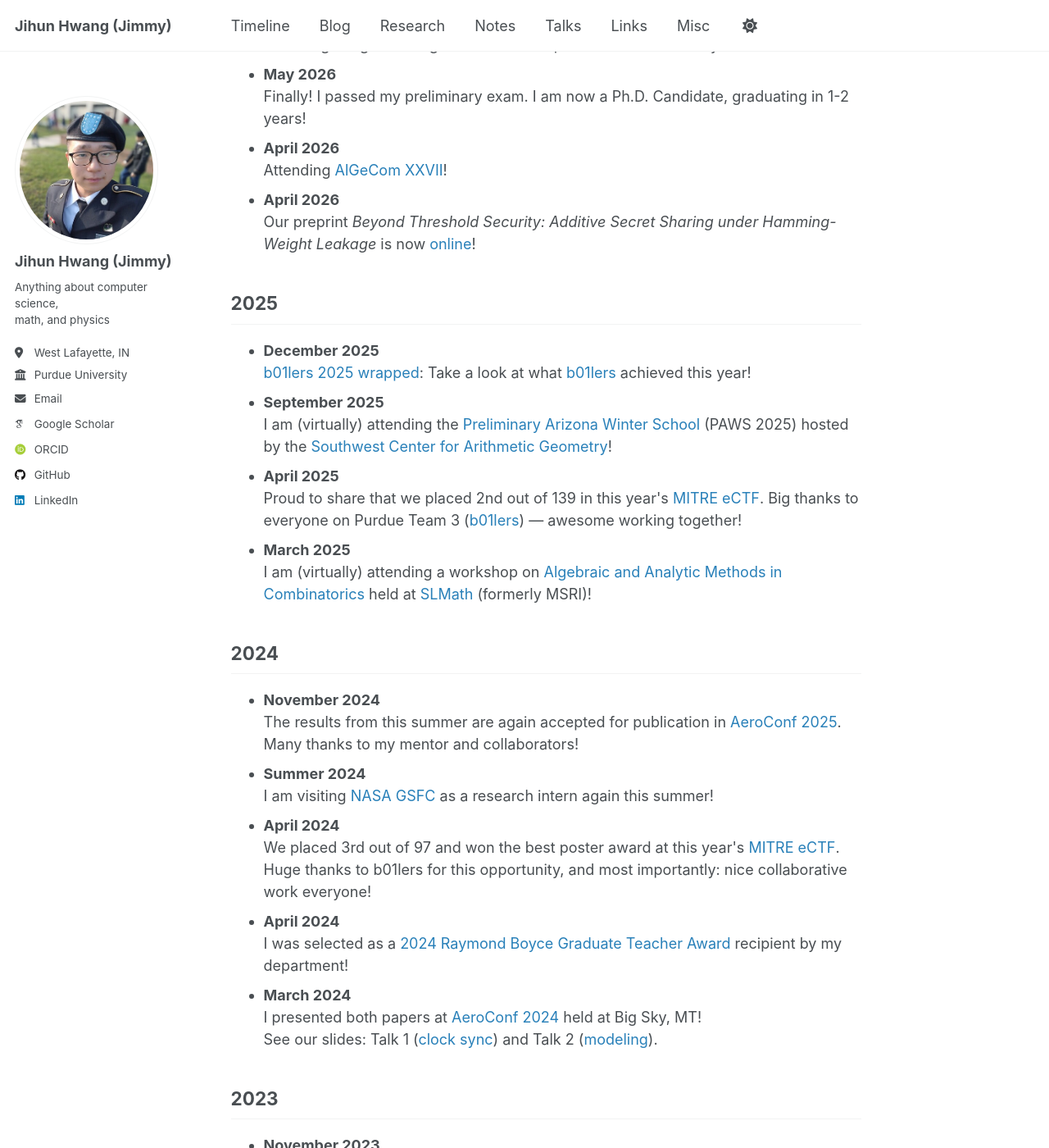
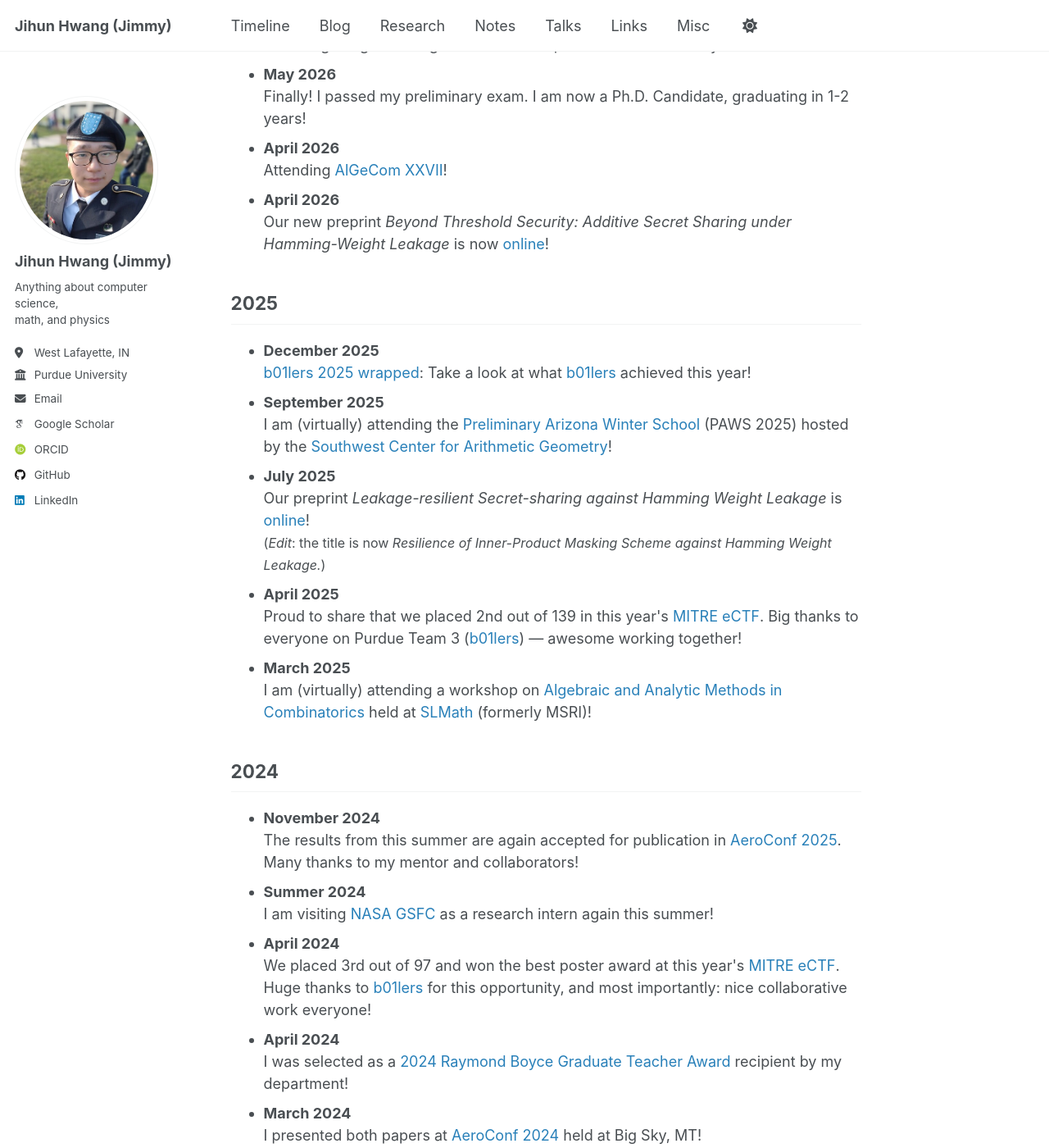
Before and after one commit to jihunhwang/jihunhwang.github.io, a Jekyll site: the page built from _pages/timeline.md, in a window 1280 px wide and 1400 px high, scrolled down 256 px. Shown: the whole window at 82% size. Built offline with Jekyll 4.4.1, drawn with Linux system fonts in a browser that asks for light colours; some web fonts are replaced.

Commit message:
updated timeline a bit

```diff
--- a/_pages/timeline.md
+++ b/_pages/timeline.md
@@ -25,7 +25,7 @@ search: exclude
 
 <li>
 	<div><b>April 2026</b></div>
-	<div>Our preprint <i>Beyond Threshold Security: Additive Secret Sharing under Hamming-Weight Leakage</i> is now <a href='{{ site.data.publications_phd | where: "title", "Beyond Threshold Security: Additive Secret Sharing under Hamming-Weight Leakage" | first | map: "full_version" | first }}'>
+	<div>Our new preprint <i>Beyond Threshold Security: Additive Secret Sharing under Hamming-Weight Leakage</i> is now <a href='{{ site.data.publications_phd | where: "title", "Beyond Threshold Security: Additive Secret Sharing under Hamming-Weight Leakage" | first | map: "full_version" | first }}'>
   online</a>!</div>
 </li>
 
@@ -46,6 +46,14 @@ search: exclude
 <li>
 	<div><b>September 2025</b></div>
 	<div>I am (virtually) attending the <a href="https://swc-math.github.io/aws/2026/2026PAWS.html">Preliminary Arizona Winter School</a> (PAWS 2025) hosted by the <a href="https://swc-math.github.io/misc/aboutSWC/index.html">Southwest Center for Arithmetic Geometry</a>!</div>
+</li>
+
+<li>
+	<div><b>July 2025</b></div>
+	<div>Our preprint <i>Leakage-resilient Secret-sharing against Hamming Weight Leakage</i> is <a href='{{ site.data.publications_phd | where: "title", "Resilience of Inner-Product Masking Scheme against Hamming Weight Leakage" | first | map: "full_version" | first }}'>
+  online</a>!</div>
+
+  <div><font size=3>(<i>Edit</i>: the title is now <i>Resilience of Inner-Product Masking Scheme against Hamming Weight Leakage.</i>)</font></div>
 </li>
 
 <li>
```
Also changed, not shown: other parts of _pages/timeline.md (+1 -1 lines).
